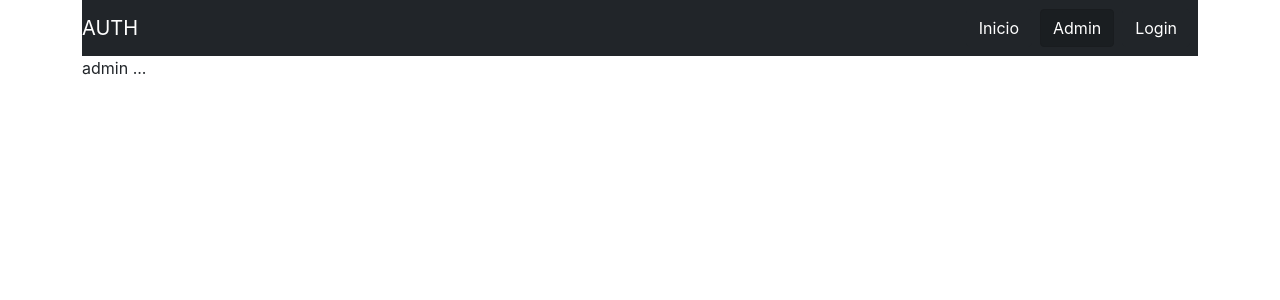
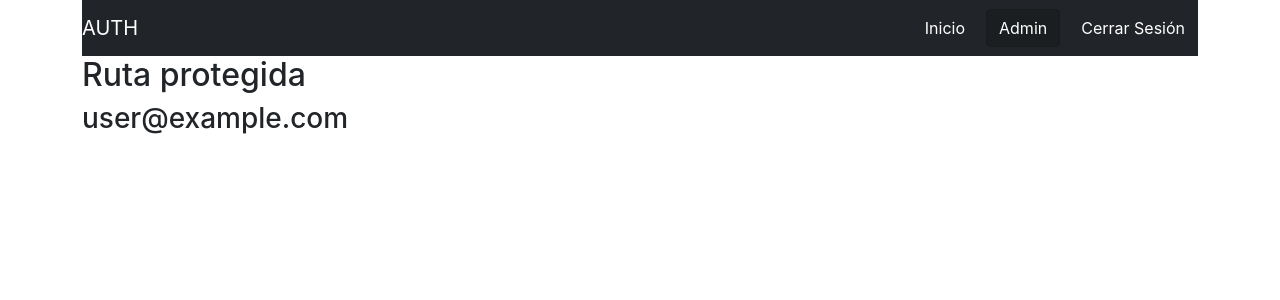
Before and after one commit to bryan-delacruz/React-To-do-List, a React (Create React App) app: page /admin in a window 1280 px wide. Shown: the top 300 px of the page. Built offline with nearby package versions, Linux system fonts and the light colour scheme; no server answers; sample sign-in values are in the browser's storage.

Commit message:
Autenticación completa

```diff
--- a/src/App.jsx
+++ b/src/App.jsx
@@ -1,27 +1,46 @@
 import React from "react";
 import { BrowserRouter as Router, Switch, Route } from "react-router-dom";
+import Admin from "./components/Admin";
 import Login from "./components/Login";
 import Navbar from "./components/Navbar";
 
+import { auth } from "./firebase";
+
 function App() {
-  return (
+
+  const [firebaseUser,setFirebaseUser]=React.useState(false)
+
+  React.useEffect(()=>{
+    auth.onAuthStateChanged(user=>{
+      console.log(user)
+      if (user){
+        setFirebaseUser(user)
+      }else{
+        setFirebaseUser(null)
+      }
+    })
+  },[])
+
+  return firebaseUser !== false?(
     <Router>
       <div className="container">
-        <Navbar></Navbar>
+        <Navbar firebaseUser={firebaseUser}></Navbar>
         <Switch>
-        <Router path="/" exact>
+          <Route path="/" exact>
             inicio ...
-          </Router>
-          <Router path="/login">
+          </Route>
+          <Route path="/login">
             <Login></Login>
-          </Router>
-          <Router path="/admin">
-            admin ...
-          </Router>
+          </Route>
+          <Route path="/admin">
+            <Admin></Admin>
+          </Route>
         </Switch>
       </div>
     </Router>
-  );
+  ):(
+    <p>Cargando ...</p>
+  )
 }
 
 export default App;
--- /dev/null
+++ b/src/components/Admin.jsx
@@ -0,0 +1,31 @@
+import React from 'react'
+import {auth} from '../firebase'
+import {withRouter} from "react-router-dom"
+
+const Admin = (props) => {
+
+    const [user, setUser]=React.useState(null)
+
+    React.useEffect(()=>{
+        if(auth.currentUser){
+            console.log("Existe un usuario")
+            setUser(auth.currentUser)
+        }else{
+            console.log("No existe el usuario")
+            props.history.push('/login')
+        }
+    },[props.history])
+
+    return (
+        <div>
+            <h2>Ruta protegida</h2>
+            {
+                user && (
+                    <h3>{user.email}</h3>
+                )
+            }
+        </div>
+    )
+}
+
+export default withRouter(Admin)
--- a/src/components/Login.jsx
+++ b/src/components/Login.jsx
@@ -1,7 +1,9 @@
 import React from "react";
 import { auth, db } from "../firebase";
+import {withRouter} from "react-router-dom"
 
-const Login = () => {
+const Login = (props) => {
+
   const [email, setEmail] = React.useState("");
   const [pass, setPass] = React.useState("");
   const [error, setError] = React.useState(null);
@@ -40,6 +42,10 @@ const Login = () => {
     try {
       const res = await auth.signInWithEmailAndPassword(email, pass);
       console.log(res.user);
+      setEmail("");
+      setPass("");
+      setError(null);
+      props.history.push("/admin");
     } catch (error) {
       console.log(error);
       if (error.code === "auth/invalid-email") {
@@ -52,7 +58,7 @@ const Login = () => {
         setError("Contraseña incorrecta");
       }
     }
-  },[email, pass]);
+  }, [email, pass,props.history]);
 
   const registrar = React.useCallback(async () => {
     try {
@@ -64,6 +70,9 @@ const Login = () => {
       setEmail("");
       setPass("");
       setError(null);
+
+      props.history.push("/admin");
+
     } catch (error) {
       console.log(error);
       if (error.code === "auth/invalid-email") {
@@ -73,13 +82,11 @@ const Login = () => {
         setError("Email ya existe");
       }
     }
-  }, [email, pass]);
+  }, [email, pass,props.history]);
 
   return (
     <div className="mt-5">
-      <h3 className="text-center">
-        {esRegistro ? "Registro" : "Login"}
-      </h3>
+      <h3 className="text-center">{esRegistro ? "Registro" : "Login"}</h3>
       <hr />
       <div className="row justify-content-center">
         <div className="col-12 col-sm8 col-md-6 col-xl-4">
@@ -116,4 +123,4 @@ const Login = () => {
   );
 };
 
-export default Login;
+export default withRouter(Login);
--- a/src/components/Navbar.jsx
+++ b/src/components/Navbar.jsx
@@ -1,26 +1,45 @@
-import React from 'react'
-import { Link,NavLink} from "react-router-dom";
+import React from "react";
+import { Link, NavLink } from "react-router-dom";
+import { auth } from "../firebase";
 
-const Navbar = () => {
+import { withRouter } from "react-router";
+
+const Navbar = (props) => {
+  const cerrarSesion = () => {
+    auth.signOut().then(() => {
+      props.history.push("/login");
+    });
+  };
+
   return (
     <div className="navbar navbar-dark bg-dark">
-            <Link className="navbar-brand" to="/">AUTH</Link>
+      <Link className="navbar-brand" to="/">
+        AUTH
+      </Link>
       <div>
         <div className="d-flex">
           <NavLink className="btn btn-dark me-2" to="/" exact>
             Inicio
           </NavLink>
+          {props.firebaseUser !== null ? (
             <NavLink className="btn btn-dark me-2" to="/admin">
               Admin
             </NavLink>
+          ) : null}
+
+          {props.firebaseUser !== null ? (
+            <button className="btn btn-dark" onClick={() => cerrarSesion()}>
+              Cerrar Sesión
+            </button>
+          ) : (
             <NavLink className="btn btn-dark me-2" to="/login">
               Login
             </NavLink>
+          )}
         </div>
       </div>
+    </div>
+  );
+};
 
-        </div>
-    )
-}
-
-export default Navbar
+export default withRouter(Navbar);
```
Lines whose indentation alone changed are shown as unchanged.
